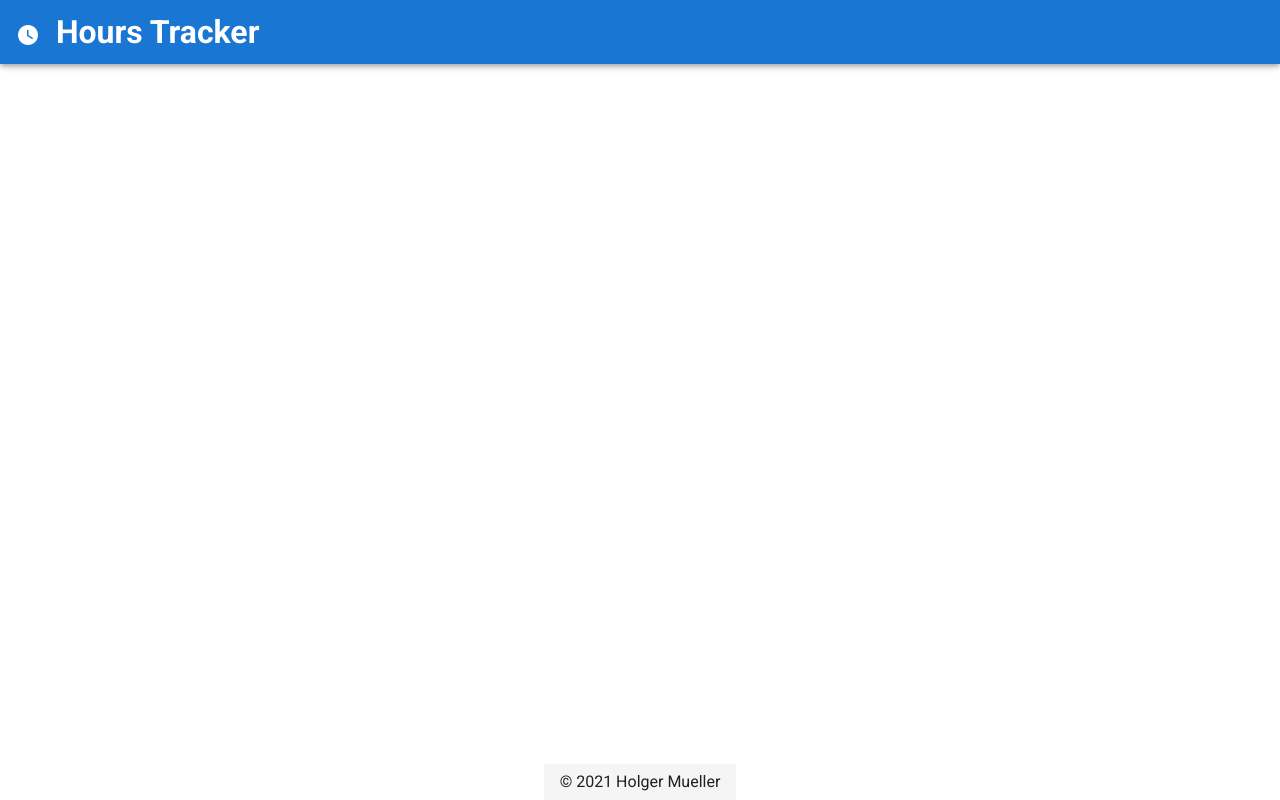
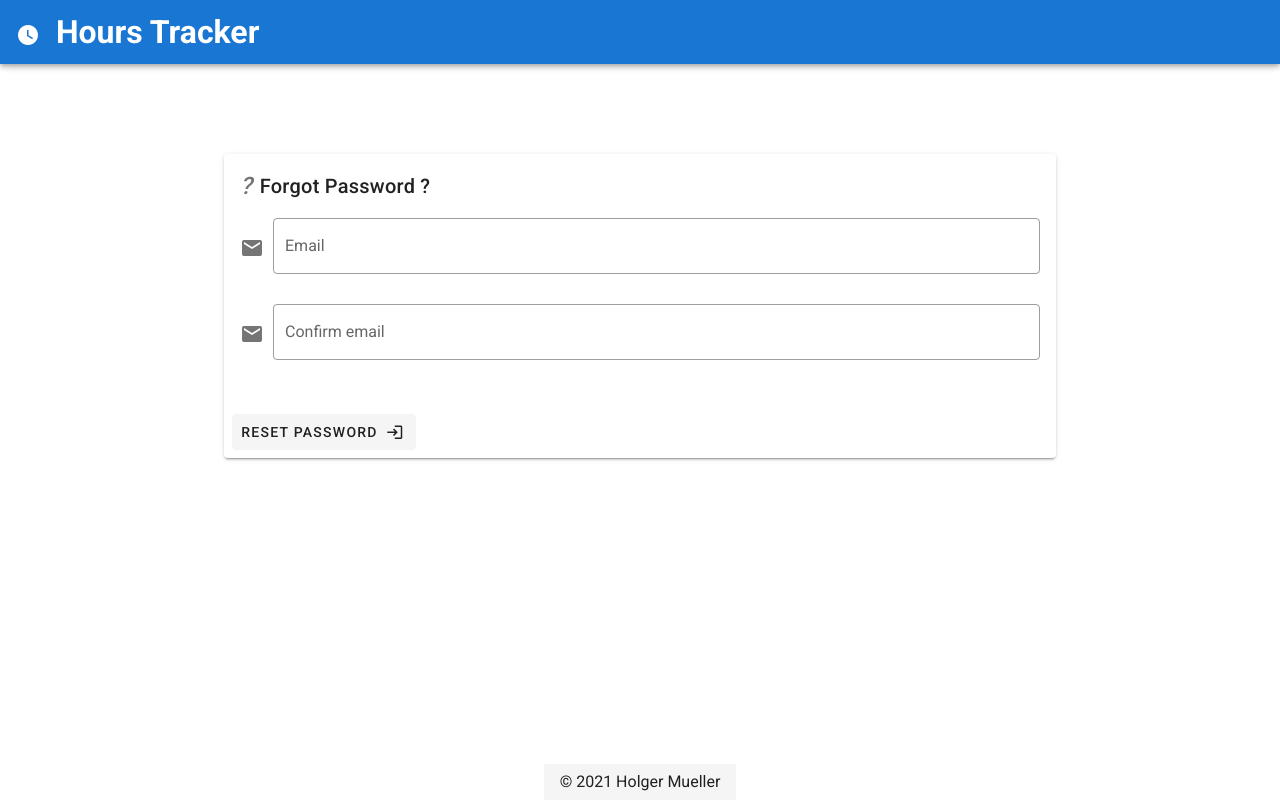
Before and after one commit to Holgermueller/vue-hours-tracker, a Vue app: page /forgotPassword in a window 1280 px wide. Built offline with nearby package versions, Linux system fonts and the light colour scheme; no server answers.

Commit message:
scaffold forgot password page

```diff
--- /dev/null
+++ b/src/components/ForgotPassword.vue
@@ -0,0 +1,111 @@
+<template>
+  <div id="ForgotPassword">
+    <v-card class="forgot-password-card">
+      <v-card-title> <v-icon left>?</v-icon>Forgot Password ?</v-card-title>
+
+      <v-card-text>
+        <v-form ref="form">
+          <v-flex xs12 sm12 md12 lg12 xl12
+            ><v-text-field
+              type="email"
+              v-model="email"
+              label="Email"
+              prepend-icon="mdi-email"
+              outlined
+            ></v-text-field
+          ></v-flex>
+
+          <v-flex xs12 sm12 md12 lg12 xl12
+            ><v-text-field
+              type="email"
+              v-model="confirmEmail"
+              label="Confirm email"
+              prepend-icon="mdi-email"
+              outlined
+            ></v-text-field
+          ></v-flex>
+
+          <v-flex xs12 sm12 md12 lg12 xl12>
+            <p v-if="errorFromDom" id="errorFromDom" class="error-from-dom">
+              {{ errorFromDom }}
+            </p>
+          </v-flex>
+
+          <v-flex xs12 sm12 md12 lg12 xl12>
+            <p v-if="success" id="success" class="success">
+              {{ success }}
+            </p>
+          </v-flex>
+        </v-form>
+      </v-card-text>
+
+      <v-card-actions>
+        <v-btn elevation="0" @click.prevent="checkForm">
+          Reset Password
+          <v-icon right>mdi-login</v-icon>
+        </v-btn>
+      </v-card-actions>
+    </v-card>
+  </div>
+</template>
+
+<script>
+export default {
+  name: "ForgotPasswordPage",
+
+  data() {
+    return {
+      email: "",
+      confirmEmail: "",
+      errorFromDom: "",
+      success: "",
+    };
+  },
+
+  computed: {
+    loading() {
+      return this.$store.getters.loading();
+    },
+  },
+
+  methods: {
+    checkForm() {
+      if (!this.email && !this.confirmEmail) {
+        this.errorFromDom = "Please fill out both fields";
+      } else if (!this.email) {
+        this.errorFromDom = "Please provide your email";
+      } else if (!this.confirmEmail) {
+        this.errorFromDom = "Please confirm your email";
+      } else if (!this.email !== this.confirmEmail) {
+        this.errorFromDom = "The emails you provided do not match";
+      } else {
+        this.resetPassword();
+        this.clearForm();
+      }
+    },
+
+    resetPassword() {
+      this.success = "Success!!";
+    },
+
+    clearForm() {
+      this.$ref.form.reset();
+    },
+  },
+};
+</script>
+
+<style scoped>
+.forgot-password-card {
+  width: 65%;
+  margin: 7% auto;
+}
+
+.error-from-dom {
+  color: red;
+}
+
+.success {
+  color: green;
+}
+</style>
--- a/src/components/indexComponents/Login.vue
+++ b/src/components/indexComponents/Login.vue
@@ -21,15 +21,32 @@
               outlined
             ></v-text-field
           ></v-flex>
+
           <v-flex xs12 sm12 md12 lg12 xl12
             ><v-text-field
-              type="password"
+              :type="showPassword ? 'text' : 'password'"
+              :append-icon="showPassword ? 'mdi-eye' : 'mdi-eye-off'"
+              @click:append="showPassword = !showPassword"
               v-model="password"
               label="Password"
               prepend-icon="mdi-lock"
               outlined
             ></v-text-field
           ></v-flex>
+
+          <v-flex xs12 sm12 md12 lg12 xl12>
+            <p v-if="errorFromDom" id="errorFromDom" class="error-from-dom">
+              {{ errorFromDom }}
+            </p>
+          </v-flex>
+
+          <v-flex xs12 sm12 md12 lg12 xl12>
+            <p id="forgotPasswordLink">
+              <a href="/forgotPassword" class="forgot-password-link"
+                >Forgot password?</a
+              >
+            </p>
+          </v-flex>
         </v-form>
       </v-card-text>
 
@@ -62,6 +79,10 @@ export default {
     return {
       email: "",
       password: "",
+      showPassword: false,
+      currentUser: false,
+      userId: null,
+      errorFromDom: "",
     };
   },
 
@@ -89,18 +110,43 @@ export default {
 
   methods: {
     checkLoginForm() {
+      if (!this.email && !this.password) {
+        this.errorFromDom = "Please fill out both of the fields";
+      } else if (!this.email) {
+        this.errorFromDom = "Please provide your email to log in.";
+      } else if (!this.password) {
+        this.errorFromDom = "Please provide your password to log in.";
+      } else {
+        this.logInUser();
+        this.clearForm();
+      }
+    },
+
+    logInUser() {
       this.$store.dispatch("loginUser", {
         email: this.email,
         password: this.password,
       });
-      this.clearForm();
     },
 
     clearForm() {
       this.$refs.form.reset();
     },
+
+    onDismissed() {
+      this.$store.dispatch("clearError");
+    },
   },
 };
 </script>
 
-<style scoped></style>
+<style scoped>
+.error-from-dom {
+  color: red;
+}
+
+.forgot-password-link {
+  color: blue;
+  text-decoration: none;
+}
+</style>
--- a/src/components/indexComponents/Register.vue
+++ b/src/components/indexComponents/Register.vue
@@ -14,6 +14,7 @@
         <v-form ref="form">
           <v-flex xs12 sm12 md12 lg12 xl12
             ><v-text-field
+              type="text"
               v-model="username"
               label="Username"
               prepend-icon="mdi-account-circle"
@@ -23,6 +24,7 @@
 
           <v-flex xs12 sm12 md12 lg12 xl12
             ><v-text-field
+              type="email"
               v-model="email"
               label="Email"
               prepend-icon="mdi-email"
@@ -32,6 +34,9 @@
 
           <v-flex xs12 sm12 md12 lg12 xl12
             ><v-text-field
+              :type="showPassword ? 'text' : 'password'"
+              :append-icon="showPassword ? 'mdi-eye' : 'mdi-eye-off'"
+              @click:append="showPassword = !showPassword"
               v-model="password"
               label="Password"
               prepend-icon="mdi-lock"
@@ -41,12 +46,21 @@
 
           <v-flex xs12 sm12 md12 lg12 xl12
             ><v-text-field
+              :type="showPassword ? 'text' : 'password'"
+              :append-icon="showPassword ? 'mdi-eye' : 'mdi-eye-off'"
+              @click:append="showPassword = !showPassword"
               v-model="confirmPassword"
               label="Confirm Password"
               prepend-icon="mdi-lock"
               outlined
             ></v-text-field
           ></v-flex>
+
+          <v-flex xs12 sm12 md12 lg12 xl12>
+            <p v-if="errorFromDOM" id="errorFromDom" class="error-from-dom">
+              {{ errorFromDOM }}
+            </p>
+          </v-flex>
         </v-form>
       </v-card-text>
 
@@ -79,6 +93,10 @@ export default {
       email: "",
       password: "",
       confirmPassword: "",
+      showPassword: false,
+      currentUser: false,
+      userId: null,
+      errorFromDOM: "",
     };
   },
 
@@ -106,6 +124,30 @@ export default {
 
   methods: {
     checkForm() {
+      if (
+        !this.username &&
+        !this.email &&
+        !this.password &&
+        !this.confirmPassword
+      ) {
+        this.errorFromDOM = "You must fill out all the fields";
+      } else if (!this.username) {
+        this.errorFromDOM = "Please provide a username to register";
+      } else if (!this.email) {
+        this.errorFromDOM = "Please provide an email to register";
+      } else if (!this.password) {
+        this.errorFromDOM = "Please provide a password to register";
+      } else if (!this.confirmPassword) {
+        this.errorFromDOM = "Please confirm your password to log in";
+      } else if (!this.password !== this.confirmPassword) {
+        this.errorFromDOM = "Passwords do not match";
+      } else {
+        this.registerUser();
+        this.clearForm();
+      }
+    },
+
+    registerUser() {
       this.$store.dispatch("registerUser", {
         email: this.email,
         password: this.password,
@@ -124,4 +166,8 @@ export default {
 };
 </script>
 
-<style scoped></style>
+<style scoped>
+.error-from-dom {
+  color: red;
+}
+</style>
--- a/src/router/index.js
+++ b/src/router/index.js
@@ -3,6 +3,7 @@ import VueRouter from "vue-router";
 import firebase from "firebase";
 import Home from "../components/index";
 import Dashboard from "../components/Dashboard";
+import ForgotPassword from "../components/ForgotPassword";
 
 Vue.use(VueRouter);
 
@@ -23,6 +24,12 @@ let router = new VueRouter({
       meta: {
         requiresAuth: true,
       },
+    },
+
+    {
+      path: "/forgotPassword",
+      name: "ForgotPassword",
+      component: ForgotPassword,
     },
   ],
 });
--- a/src/store/user/index.js
+++ b/src/store/user/index.js
@@ -87,6 +87,18 @@ export default {
     logout({ commit }) {
       commit("SET_LOADING", true);
       commit("CLEAR_ERROR");
+
+      firebase
+        .auth()
+        .signOut()
+        .then(() => {
+          commit("SET_USER", null);
+          commit("SET_LOADING", false);
+        })
+        .catch((err) => {
+          commit("SET_LOADING", true);
+          commit("SET_ERROR", err);
+        });
     },
   },
 
```
